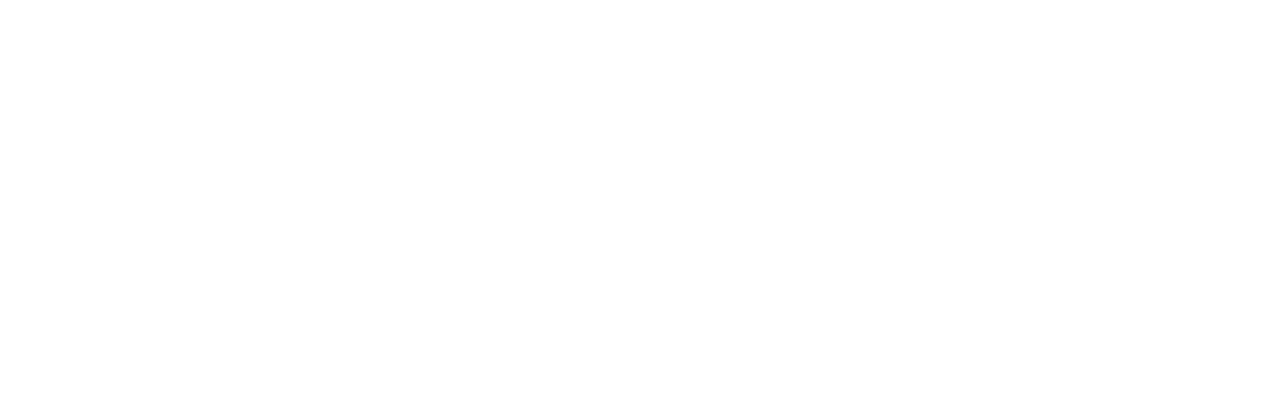
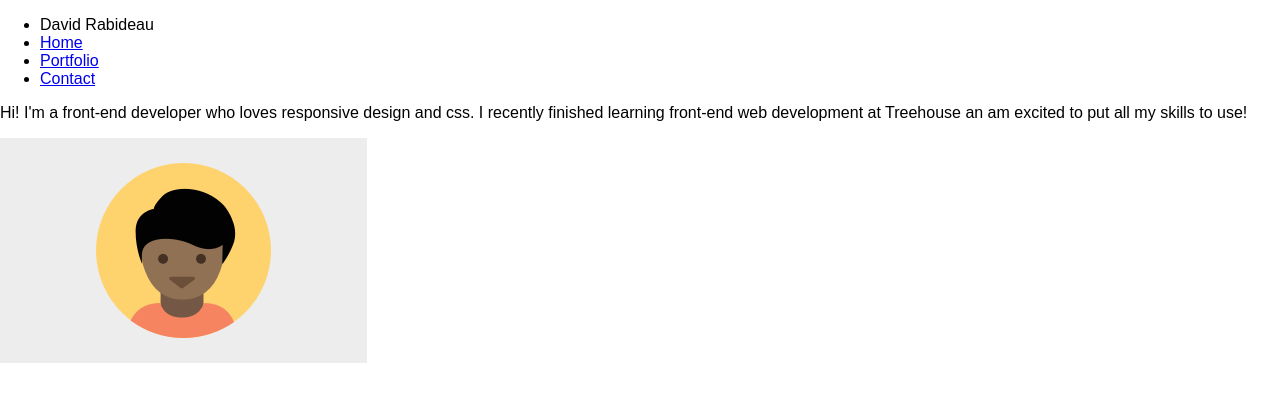
Before and after one commit to DaveRab/techdegree-project-2-responsive-responsive-layout, a plain HTML site: page index.html in a window 1280 px wide. Drawn offline with Linux system fonts and the light colour scheme.

Commit message:
add main-nav and main-header to html, include content, photo and links

```diff
--- a/index.html
+++ b/index.html
@@ -8,5 +8,20 @@
 		<link rel="stylesheet" href="css/styles.css">
 	</head>
 	<body>
+
+		<nav class="main-nav">
+			<ul class="nav">
+				<li class="name">David Rabideau</li>
+				<li><a href="#">Home</a></li>
+				<li><a href="#">Portfolio</a></li>
+				<li><a href="#">Contact</a></li>
+			</ul>
+		</nav>
+
+		<header class="main-header">
+			<p class="about-me">Hi! I'm a front-end developer who loves responsive design and css.  I recently finished learning front-end web development at Treehouse an am excited to put all my skills to use!</p>
+			<img class="profile-image" src="imgs/responsive-layout-profile.png" />
+		</header>
+
 	</body>
 </html>
```
